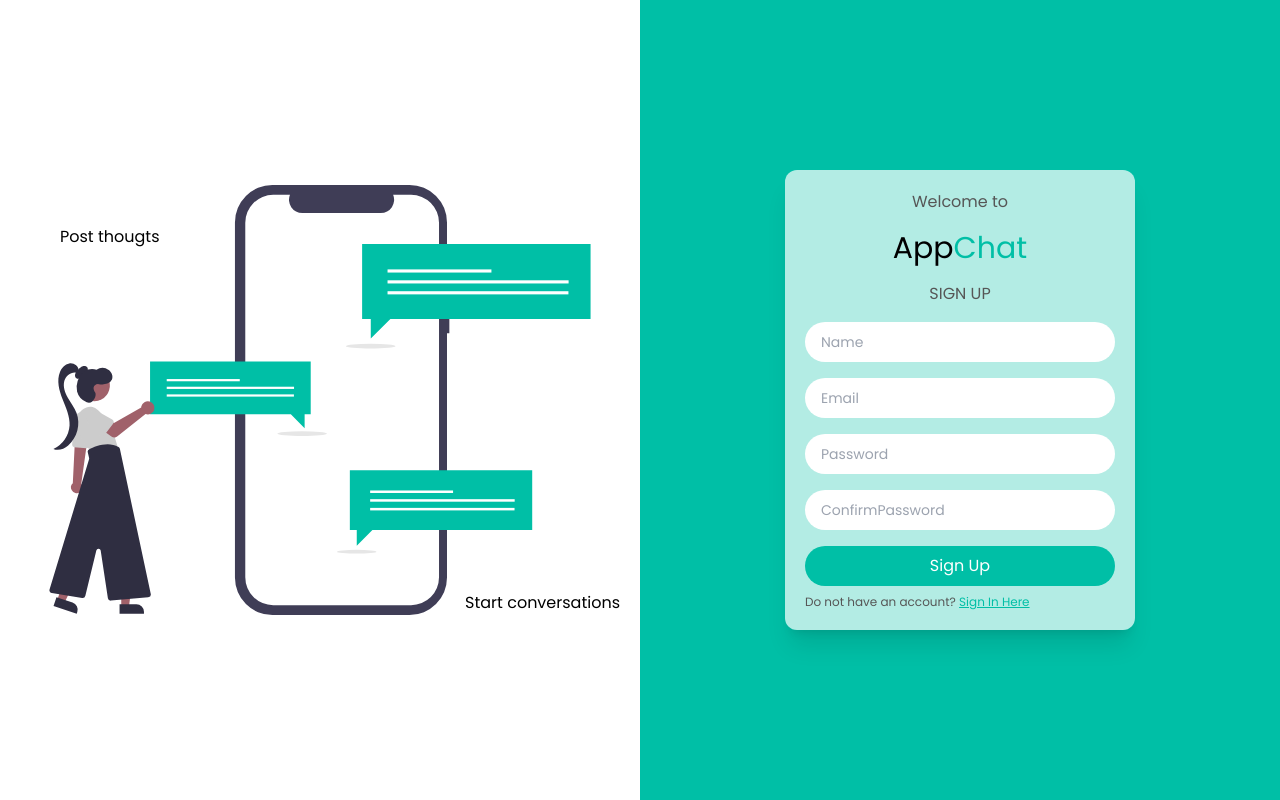
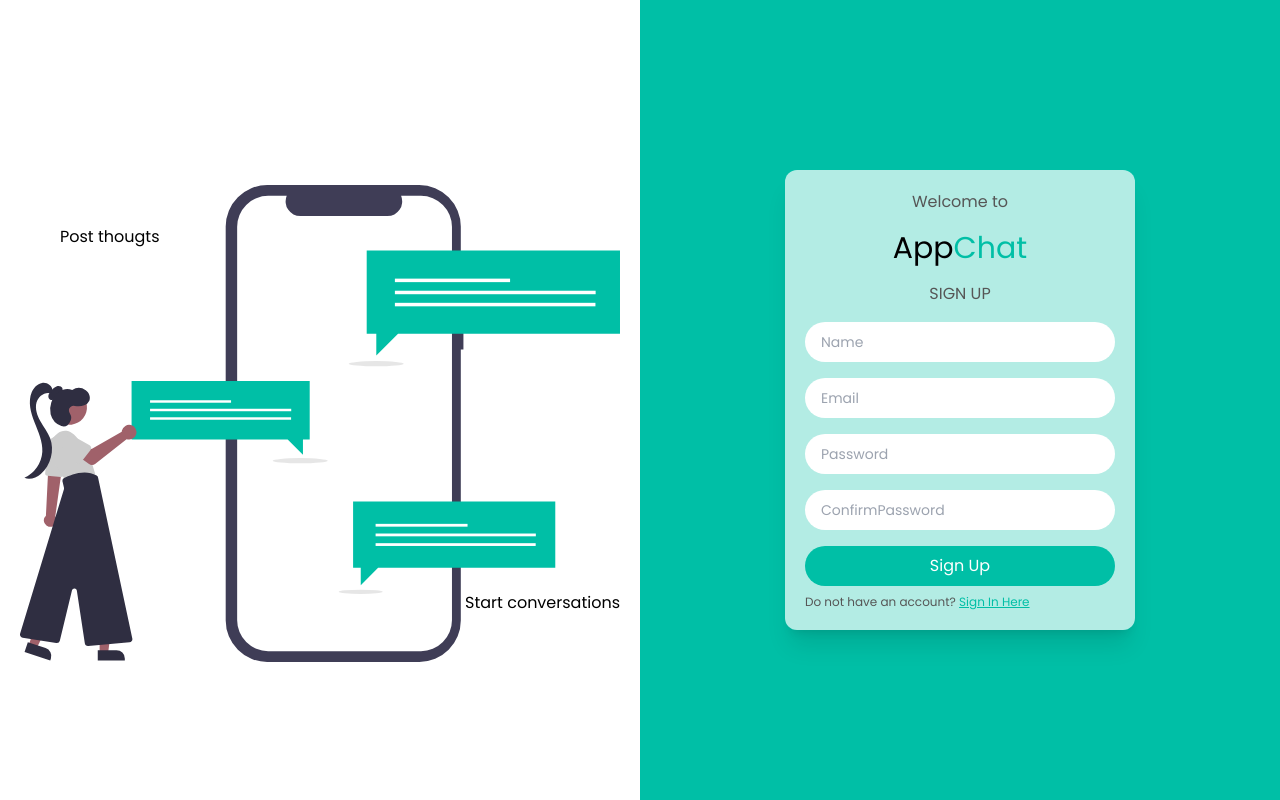
Before and after one commit to timo-tech19/appchat, a React (Vite) app: page /signup in a window 1280 px wide. Built offline with nearby package versions, Linux system fonts and the light colour scheme; no server answers.

Commit message:
make auth page responsive

```diff
--- a/src/routes/Auth/index.tsx
+++ b/src/routes/Auth/index.tsx
@@ -12,16 +12,8 @@ function Auth() {
 
   return (
     <main className='flex h-screen'>
-      {/* <nav className='fixed w-screen'>
-        <div className='container py-4'>
-          <h1 className='text-3xl'>
-            <span>App</span>
-            <span className='text-primary'>Chat</span>
-          </h1>
-        </div>
-      </nav> */}
-      <section className='flex-1 flex justify-center items-center'>
-        <div className='w-[600px] h-[430px] relative'>
+      <section className='flex-1 md:flex justify-center items-center hidden'>
+        <div className='max-w-[600px] max-h-[430px] relative'>
           <h2 className='absolute top-10 left-10'>Post thougts</h2>
           <img className='w-full h-full' src={branding} alt='Branding' />
           <h2 className='absolute bottom-0 right-0'>Start conversations</h2>
```
